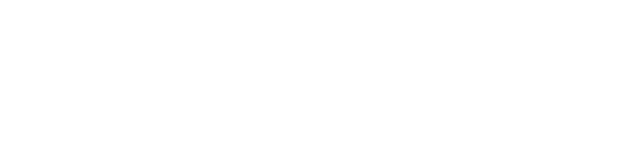
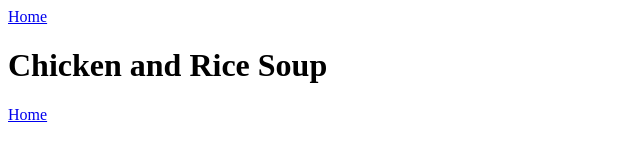
Before and after one commit to claudiasrn/odin-recipes, a plain HTML site: page recepies/chicken-and-rice-soup.html in a window 1280 px wide. Shown: the whole page, without its empty margins (0-640 px from the left). Drawn offline with Linux system fonts and the light colour scheme.

Commit message:
Add link back to the index page and title

```diff
--- a/recepies/chicken-and-rice-soup.html
+++ b/recepies/chicken-and-rice-soup.html
@@ -6,6 +6,10 @@
     <title>Chicken and Rice Soup</title>
 </head>
 <body>
+    <a href="../index.html">Home</a>
 
+    <h1>Chicken and Rice Soup</h1>
+
+    <a href="../index.html">Home</a>
 </body>
 </html>
```
